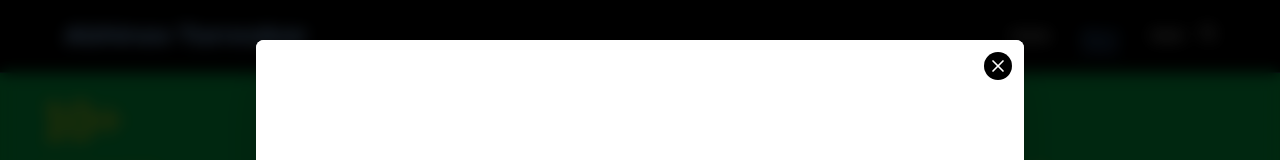
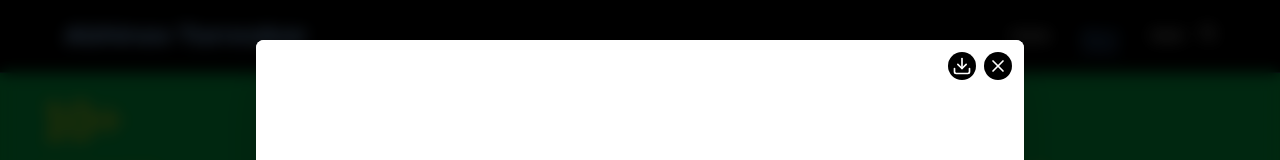
Before and after one commit to AbhinavTamrakar/SelfPortfolio, a Next.js app: page /about in a window 1280 px wide. Both pictures are taken after a click on the button "RESUME". Shown: the top 160 px of the page. Built offline with nearby package versions, Linux system fonts and the light colour scheme.

Commit message:
Add files via upload

```diff
--- a/app/components/ResumeModal.tsx
+++ b/app/components/ResumeModal.tsx
@@ -1,5 +1,5 @@
 'use client'
-import { X } from 'lucide-react'
+import { X, Download } from 'lucide-react'
 
 export default function ResumeModal({ onClose }: { onClose: () => void }) {
   return (
@@ -18,9 +18,19 @@ export default function ResumeModal({ onClose }: { onClose: () => void }) {
           <X className="w-5 h-5" />
         </button>
 
+        {/* Download button */}
+        <a
+          href="/resume.pdf"
+          download="Abhinav_Tamrakar_Resume.pdf"
+          className="absolute top-3 right-12 z-10 bg-black text-white rounded-full p-1 hover:bg-gray-800 transition"
+          title="Download Resume"
+        >
+          <Download className="w-5 h-5" />
+        </a>
+
         {/* Resume PDF */}
         <iframe
-          src="./resume.pdf"
+          src="/resume.pdf"
           className="w-full h-full"
           title="Resume"
         />
```
